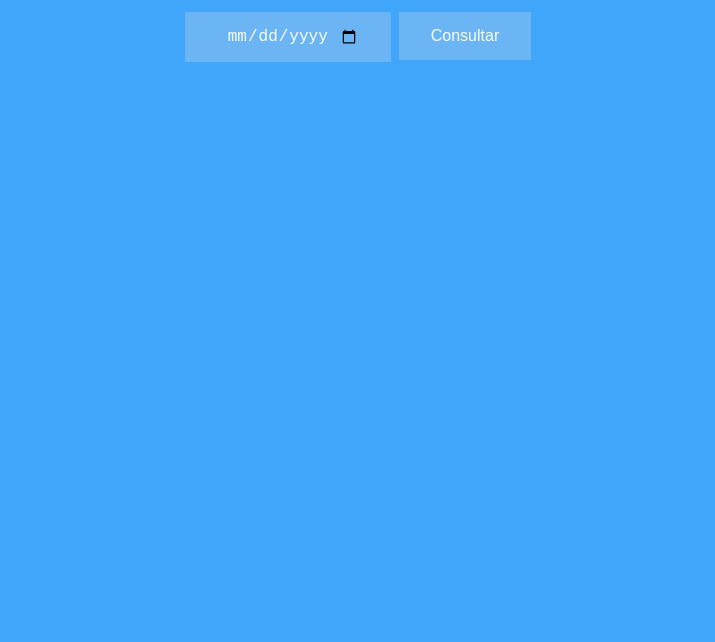
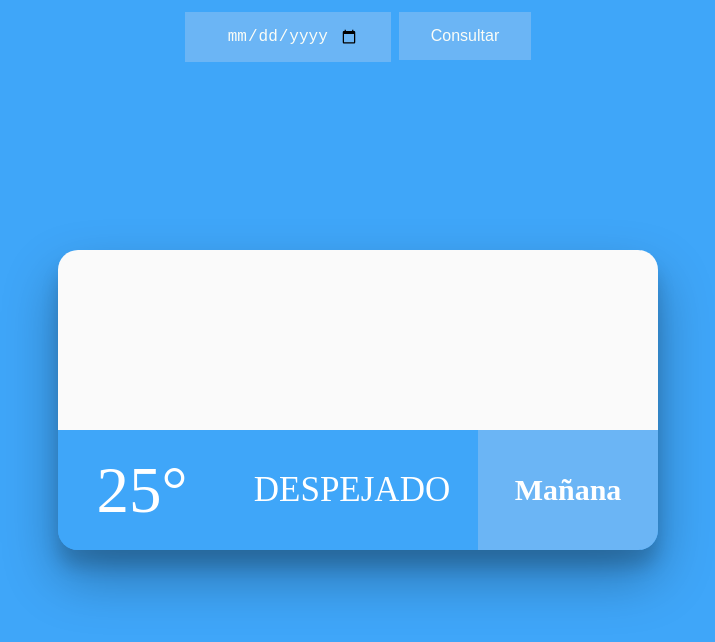
Before and after one commit to victorlvl47/weather-app-api-sim, an Electron app: page index.html in a window 960 px wide. Shown: the whole page, without its empty margins (122-837 px from the left). Drawn offline with Linux system fonts and the light colour scheme; some icons are missing.

Commit message:
created a weather widget

```diff
--- a/index.html
+++ b/index.html
@@ -11,6 +11,18 @@
             <button id="consult-button">Consultar</button>
 
             <div id="display-weather"></div>
+
+            <article class="widget">
+                <div class="weatherIcon"><i class="wi wi-day-sunny"></i></div>
+                <div class="weatherInfo">
+                    <div class="temperature"><span>25&deg;</span></div>
+                    <div class="description">
+                        <div class="weatherCondition">Despejado</div>
+
+                    </div>
+                </div>
+                <div class="date">Ma&#241;ana</div>
+            </article>
         </div>
 
         <script type="text/javascript" src="index.js"></script>
--- a/main.js
+++ b/main.js
@@ -3,8 +3,8 @@ const {app, BrowserWindow} = require('electron');
 // Create window
 function createWindow() {
     const ventana = new BrowserWindow({
-        width: 640,
-        height: 360
+        width: 960,
+        height: 540
     });
 
     ventana.loadFile('index.html');
--- a/styles.css
+++ b/styles.css
@@ -1,3 +1,5 @@
+@import url(https://cdnjs.cloudflare.com/ajax/libs/weather-icons/2.0.9/css/weather-icons.min.css);
+
 *, htlm, body {
     background-color: #3fa6f9;
 }
@@ -56,3 +58,86 @@
     padding: 10px;
     box-sizing: border-box;
 }
+
+.widget {
+    position: absolute;
+    top: 50%;
+    left: 50%;
+    display: flex;
+    height: 300px;
+    width: 600px;
+    transform: translate(-50%, -50%);
+    flex-wrap: wrap;
+    cursor: pointer;
+    border-radius: 20px;
+    box-shadow: 0 27px 55px 0 rgba(0, 0, 0, 0.3), 0 17px 17px 0 rgba(0, 0, 0, 0.15);
+  }
+  .widget .weatherIcon {
+    flex: 1 100%;
+    height: 60%;
+    border-top-left-radius: 20px;
+    border-top-right-radius: 20px;
+    background: #FAFAFA;
+    font-family: weathericons;
+    display: flex;
+    align-items: center;
+    justify-content: space-around;
+    font-size: 100px;
+  }
+  .widget .weatherIcon i {
+    padding-top: 30px;
+    background-color: #fbfdf7;
+  }
+  .widget .weatherInfo {
+    flex: 0 0 70%;
+    height: 40%;
+    border-bottom-left-radius: 20px;
+    display: flex;
+    align-items: center;
+    color: white;
+  }
+  .widget .weatherInfo .temperature {
+    flex: 0 0 40%;
+    width: 100%;
+    font-size: 65px;
+    display: flex;
+    justify-content: space-around;
+  }
+  .widget .weatherInfo .description {
+    flex: 0 60%;
+    display: flex;
+    flex-direction: column;
+    width: 100%;
+    height: 100%;
+    justify-content: center;
+  }
+  .widget .weatherInfo .description .weatherCondition {
+    text-transform: uppercase;
+    font-size: 35px;
+    font-weight: 100;
+  }
+  .widget .weatherInfo .description .place {
+    font-size: 15px;
+  }
+  .widget .date {
+    flex: 0 0 30%;
+    height: 40%;
+    background: #6bb5f5;
+    border-bottom-right-radius: 20px;
+    display: flex;
+    justify-content: space-around;
+    align-items: center;
+    color: white;
+    font-size: 30px;
+    font-weight: 800;
+  }
+  p {
+    position: fixed;
+    bottom: 0%;
+    right: 2%;
+  }
+  p a {
+    text-decoration: none;
+    color: #E4D6A7;
+    font-size: 10px;
+  }
```
